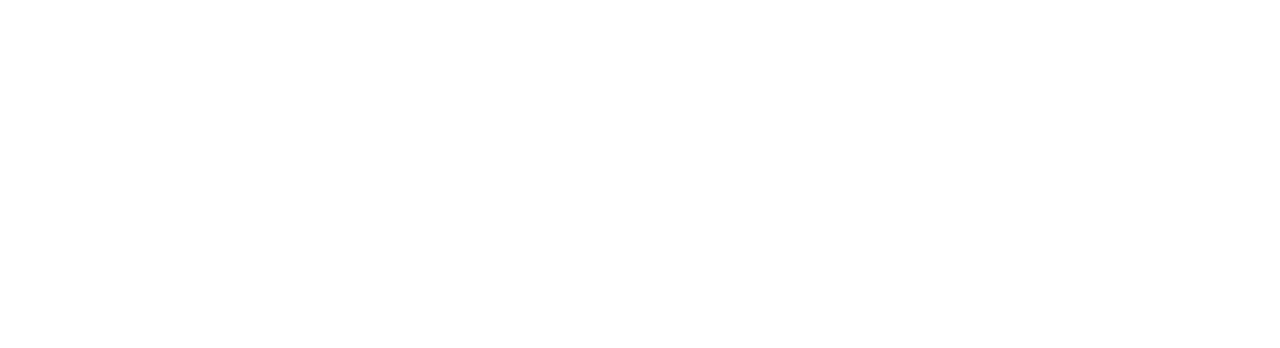
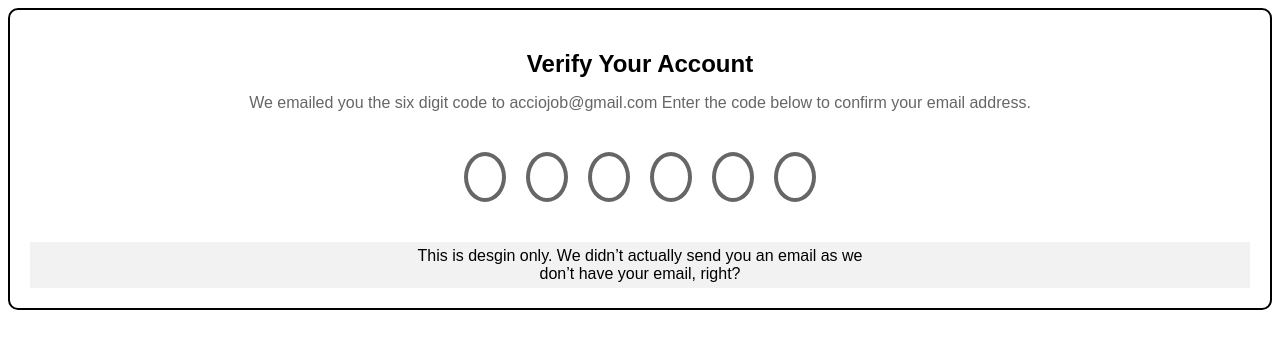
Before and after one commit to acciojob/OTP-Jaswant26, a website: page main.html in a window 1280 px wide. Drawn offline with Linux system fonts and the light colour scheme.

Commit message:
created a submission

```diff
--- a/main.html
+++ b/main.html
@@ -7,7 +7,19 @@
 </head>
 
 <body>
-	<!-- the entire body must be written by student -->
+	<h1 id="verification_heading">Verify Your Account</h1>
+    <p id="verification_subtext">We emailed you the six digit code to acciojob@gmail.com Enter the code below to confirm your email address.</p>
+    <div class="code-container">
+        <input type="text" class="code" maxlength="1" id="digit1" oninput="moveToNext(this, 'digit2')">
+        <input type="text" class="code" maxlength="1" id="digit2" oninput="moveToNext(this, 'digit3')">
+        <input type="text" class="code" maxlength="1" id="digit3" oninput="moveToNext(this, 'digit4')">
+        <input type="text" class="code" maxlength="1" id="digit4" oninput="moveToNext(this, 'digit5')">
+        <input type="text" class="code" maxlength="1" id="digit5" oninput="moveToNext(this, 'digit6')">
+        <input type="text" class="code" maxlength="1" id="digit6">
+    </div>
+	<div class="fake">
+		This is desgin only. We didn’t  actually  send you an email as we <br> don’t have your email, right?
+	</div>
     <script type="text/javascript" src="./script.js">
 </script>
 
--- a/script.js
+++ b/script.js
@@ -1 +1,8 @@
 //your JS code here. If required.
+function moveToNext(input, nextInputId) {
+            if (input.value.length === 1) {
+                document.getElementById(nextInputId).focus();
+            } else if (input.value.length === 0 && input.previousElementSibling) {
+                input.previousElementSibling.focus();
+            }
+        }
--- a/styles.css
+++ b/styles.css
@@ -1 +1,39 @@
 /*  your css code here. If applicable */
+ body {
+     font-family: Arial, sans-serif;
+     text-align: center;
+	 border:2px solid black;
+	 border-radius:10px;
+	 padding:20px
+        }
+
+        #verification_heading {
+      font-size: 24px;
+      margin-top: 20px;
+        }
+
+        #verification_subtext {
+            font-size: 16px;
+            color: #666;
+        }
+
+        .code-container {
+            display: flex;
+            justify-content: center;
+            margin: 40px auto;
+        }
+
+        .code {
+            width: 30px;
+            height: 40px;
+            font-size: 20px;
+            text-align: center;
+            margin: 0 10px;
+            border: 4px solid #666;
+            border-radius: 50%;
+        }
+.fake{
+	text-align:center;
+	background-color:#f2f2f2;
+	padding:5px;
+}
```
